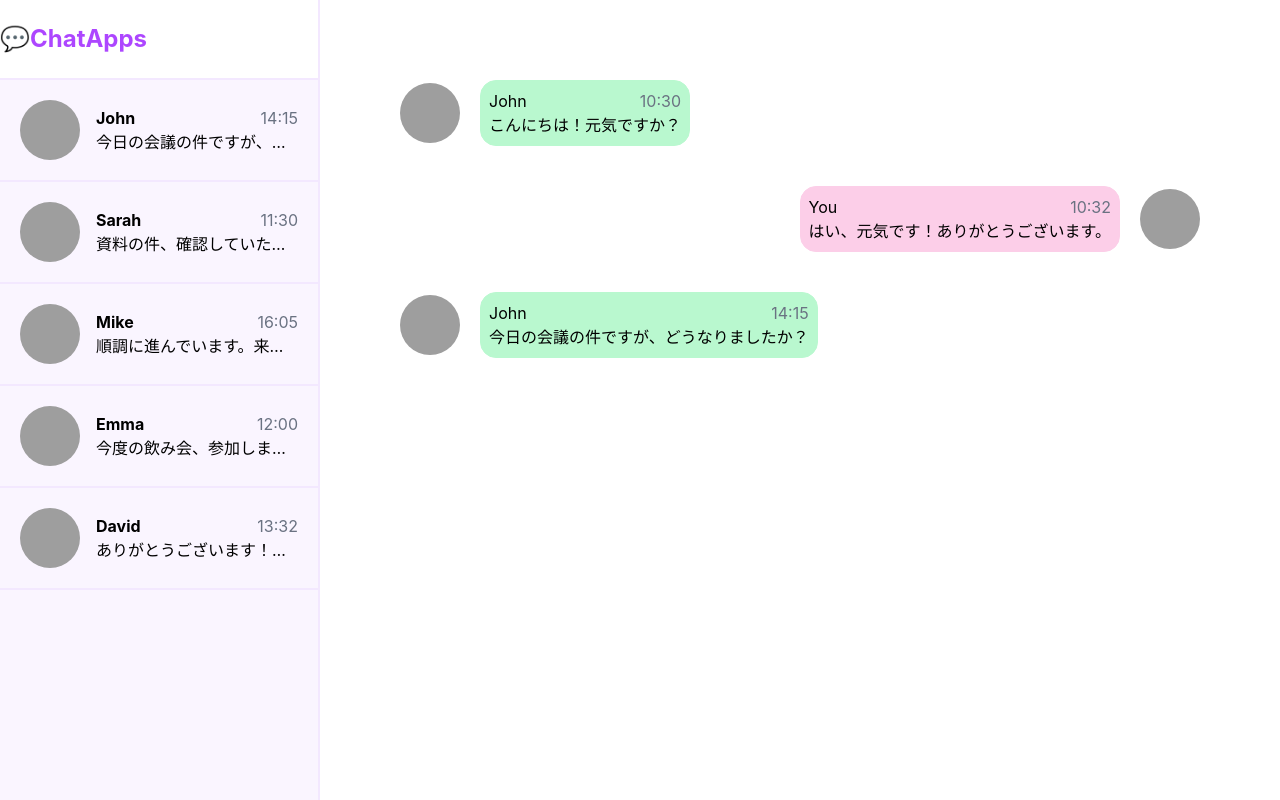
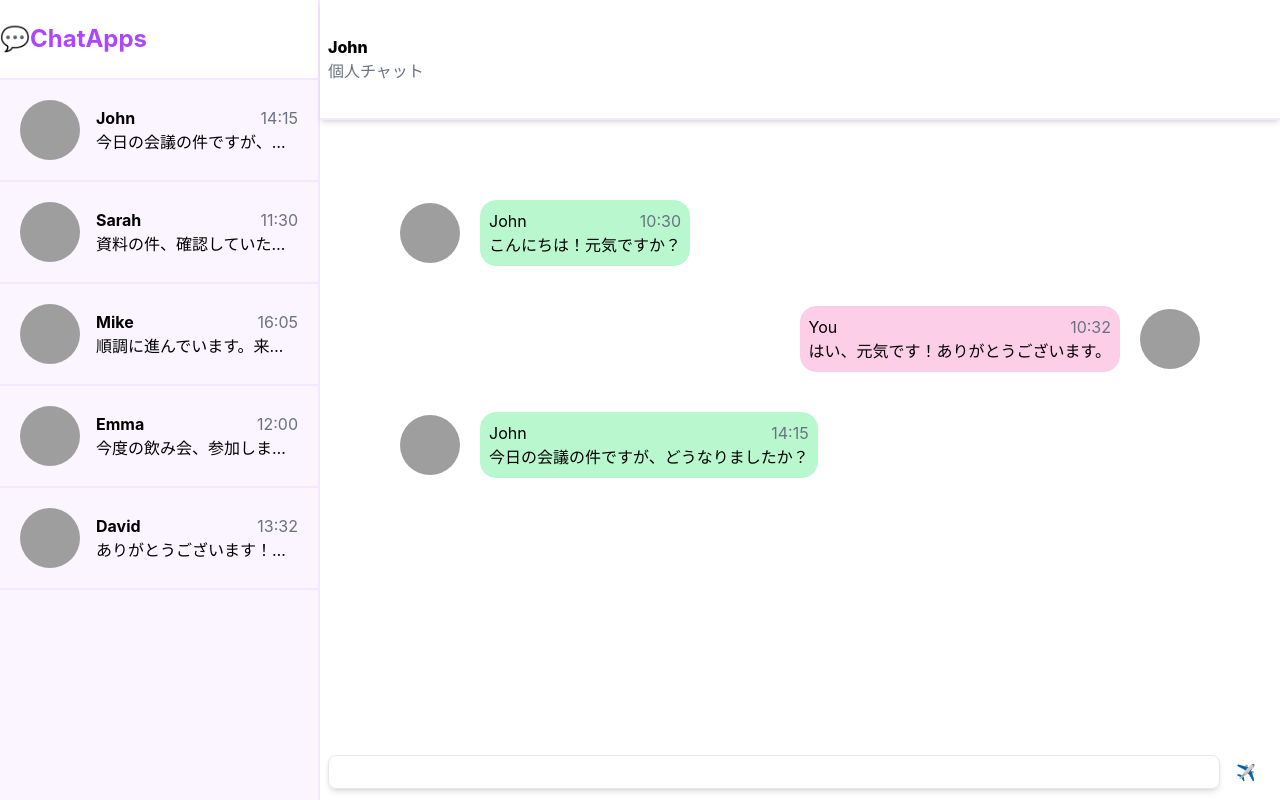
Before and after one commit to lokusuke/react-message, a React (Vite) app: page / in a window 1280 px wide. Built offline with nearby package versions, Linux system fonts and the light colour scheme; grey boxes are pictures that could not be loaded.

Commit message:
メッセージルーム内のヘッダ、入力フォームを実装

```diff
--- a/src/atoms/loginUserAtom.js
+++ b/src/atoms/loginUserAtom.js
@@ -41,11 +41,43 @@ export const setMessageRoomAtom = atom(null, (get, set, id) =>
   set(messageRoomAtom, id),
 );
 
-// ログインユーザーが持つチャットデータから、選択しているメッセージ部屋のメッセージを取得する関数Atom（Read-Only）
+// Todo: メッセージ部屋にメッセージを新規追加する関数Atom（Write-Only）
+export const appendMessageAtom = atom(null, (get, set, roomId, text) => {
+  const allMessages = get(messagesAtom); // メッセージデータを取得
+  const currentUser = get(loginUserAtom); // 自分のユーザー情報を取得
+  const targetMessages = allMessages[roomId]; // 指定メッセージグループIDのチャット一覧を取得
+
+  const newMessage = {
+    id: targetMessages.length + 1,
+    content: text,
+    sender: currentUser,
+    timestamp: new Date(),
+    isRead: false,
+  };
+
+  set(messagesAtom, {
+    ...allMessages,
+    [roomId]: [...targetMessages, newMessage],
+  });
+});
+
+// 選択しているメッセージ部屋IDをつかって、メッセージを取得する関数Atom（Read-Only）
 export const getMessagesAtom = atom((get) => {
-  const allMessages = get(messagesAtom); // messagesAtom、つまりdummyMessagesのデータ変化に依存
-  const activeRoomId = get(messageRoomAtom); // messageRoomAtom、つまりクリックしているメッセージ部屋IDの変化に依存
-  return allMessages[activeRoomId];
+  const allMessages = get(messagesAtom); // メッセージデータを取得
+  const activeRoomId = get(messageRoomAtom); // クリックしているメッセージグループIDを取得
+  return allMessages[activeRoomId]; // チャットデータから指定メッセージグループIDのチャット一覧を取得
 }, null);
 
+// 選択しているメッセージ部屋IDをつかって、参加者を取得する関数Atom（Read-Only）
+export const getParticipants = atom((get) => {
+  const activeRoomId = get(messageRoomAtom); // クリックしているメッセージグループIDを取得
+  const messageGroups = get(messageGroupsAtom); // メッセージグループの情報を取得
+
+  const participants = messageGroups.find(
+    (messageGroup) => messageGroup.id === String(activeRoomId),
+  )?.participants;
+
+  return participants;
+});
+
 //  ------------------------------------------
--- a/src/components/MessageGroups.jsx
+++ b/src/components/MessageGroups.jsx
@@ -1,6 +1,5 @@
 import { useSetAtom, useAtomValue } from "jotai";
 import {
-  friendListAtom,
   getMessageGroupsAtom,
   setMessageRoomAtom,
 } from "../atoms/loginUserAtom";
@@ -8,46 +7,52 @@ import { format } from "date-fns";
 
 export const MessageGroups = () => {
   const messageGroups = useAtomValue(getMessageGroupsAtom); // mock/data.jsのdummyChatsを取得
-  const friendList = useAtomValue(friendListAtom); // mock/data.jsのdummyUsersを取得
   const setActiveMessageRoom = useSetAtom(setMessageRoomAtom);
 
   const handleClick = (id) => {
-    setActiveMessageRoom(id);
+    setActiveMessageRoom(Number(id));
   };
+
+  console.log("MessageGroups Rendering!");
 
   return (
     <div className="flex-1 overflow-x-hidden bg-purple-50">
       <ul className="list-none">
-        {messageGroups.map((message) => (
-          <li key={message.id}>
+        {messageGroups.map((messageGroup) => {
+          // メッセージ送信時間
+          const sendTime = format(messageGroup.lastMessage.timestamp, "HH:mm");
+
+          return (
+            <li key={messageGroup.id}>
               <button
                 className="flex items-center min-w-0 w-full gap-4 border-b-2 border-purple-100 p-5 hover:bg-purple-100 text-left"
-              onClick={() => handleClick(message.id)}
+                onClick={() => handleClick(messageGroup.id)}
               >
                 <div className="shrink-0">
+                  {messageGroup.participants.map((participant) => (
                     <img
                       className="rounded-full h-15 w-15"
-                  src={
-                    friendList.find((friend) => friend.name === message.name) // findメソッドでnameが一致するアバターを取得
-                      ?.avatar // Userデータからavatarプロパティ値を取得
-                  }
-                  alt={`アイコン画像${message.id}`}
+                      src={participant.avatar}
+                      alt={`アイコン画像${participant}`}
+                      key={Number(participant.id)}
                     />
+                  ))}
                 </div>
                 <div className="flex flex-col flex-1 min-w-0">
                   <div className="flex justify-between">
-                  <span className="font-bold truncate">{message.name}</span>
-                  <span className="text-gray-500">
-                    {format(message.lastMessage.timestamp, "HH:mm")}
+                    <span className="font-bold truncate">
+                      {messageGroup.name}
                     </span>
+                    <span className="text-gray-500">{sendTime}</span>
                   </div>
                   <span className="truncate  w-full">
-                  {message.lastMessage.content}
+                    {messageGroup.lastMessage.content}
                   </span>
                 </div>
               </button>
             </li>
-        ))}
+          );
+        })}
       </ul>
     </div>
   );
--- a/src/components/MessageRoom.jsx
+++ b/src/components/MessageRoom.jsx
@@ -1,19 +1,73 @@
-import { useAtomValue } from "jotai";
-import { getMessagesAtom, loginUserAtom } from "../atoms/loginUserAtom";
+import { useAtomValue, useSetAtom } from "jotai";
+import {
+  appendMessageAtom,
+  getMessagesAtom,
+  getParticipants,
+  loginUserAtom,
+  messageRoomAtom,
+} from "../atoms/loginUserAtom";
 import { format } from "date-fns";
+import { useRef } from "react";
 
 export const MessageRoom = () => {
+  // 入力フォーム用
+  const inputRef = useRef(null);
+
   // 自分のユーザー情報を取得する
   const loginUser = useAtomValue(loginUserAtom);
+
+  // メッセージ部屋の参加者情報を取得する
+  const participantsInfo = useAtomValue(getParticipants);
+
+  // メッセージ部屋IDを取得する
+  const activeRoomId = useAtomValue(messageRoomAtom);
+
+  // メッセージ追加関数Atomを利用する
+  const appendMessage = useSetAtom(appendMessageAtom);
+
+  // 参加者情報から名前を連結する（タイトル用）
+  const messageRoomTitle = participantsInfo
+    .map((participantInfo) => participantInfo.name)
+    .join(", ");
+
+  // 参加者人数によって、ヘッダー表示を「個人チャット」または「グループチャット」とする条件を定義
+  const isGroup = participantsInfo.length > 1;
 
   // クリックされているメッセージ部屋IDからメッセージ一覧を取得する
   const activeMessages = useAtomValue(getMessagesAtom);
 
+  // チャット送信ボタン押下時にメッセージを追加する関数
+  const handleSubmit = (e) => {
+    e.preventDefault(); // formの仕様によるリロードを回避
+
+    const trimmedText = inputRef.current.value.trim();
+
+    if (!trimmedText) {
+      alert("空欄では送信できません。");
+      return;
+    }
+
+    appendMessage(activeRoomId, trimmedText);
+    inputRef.current.value = ""; // 入力フォームをリセット
+  };
+
+  console.log("MessageRoom Rendering!");
+
   return (
+    <div className="flex flex-col h-screen w-full">
+      <header className="border-b-2 border-purple-100 flex flex-col h-30 items-start justify-center p-2 shadow-md">
+        <h2 className="font-extrabold">{messageRoomTitle}</h2>
+        <span className="text-gray-500">
+          {isGroup ? "グループチャット" : "個人チャット"}
+        </span>
+      </header>
       <ul className="list-none mx-10 my-10 flex-1 p-5">
         {activeMessages.map((message) => {
           // （メッセージの送信者が）自分であるかどうか
           const isMe = message.sender.name === loginUser.name;
+
+          // メッセージ送信時間
+          const sendTime = format(message.timestamp, "HH:mm");
 
           return (
             <li key={message.id}>
@@ -36,9 +90,7 @@ export const MessageRoom = () => {
                 >
                   <div className="flex justify-between">
                     <span>{message.sender.name}</span>
-                  <span className="text-gray-500">
-                    {format(message.timestamp, "HH:mm")}
-                  </span>
+                    <span className="text-gray-500">{sendTime}</span>
                   </div>
                   <span>{message.content}</span>
                 </div>
@@ -47,5 +99,18 @@ export const MessageRoom = () => {
           );
         })}
       </ul>
+      <form className="flex h-10 m-2 items-center" onSubmit={handleSubmit}>
+        <input
+          type="text"
+          className="border border-gray-200 rounded-lg p-1 shadow-md w-full"
+          ref={inputRef}
+        />
+        <div className="rounded-full border-0 hover:bg-sky-500">
+          <button type="submit" className="m-2 p-2">
+            &#x2708;&#xfe0f;
+          </button>
+        </div>
+      </form>
+    </div>
   );
 };
```
Lines whose indentation alone changed are shown as unchanged.
